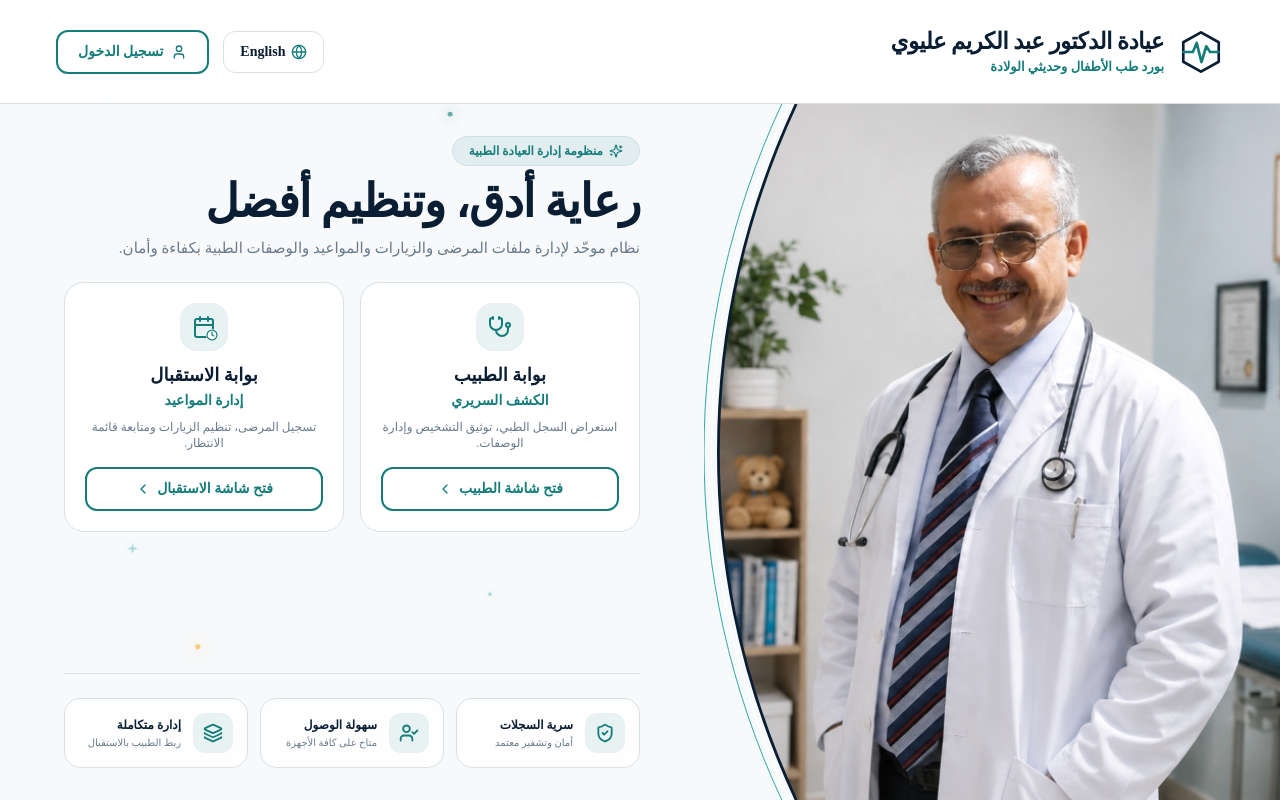
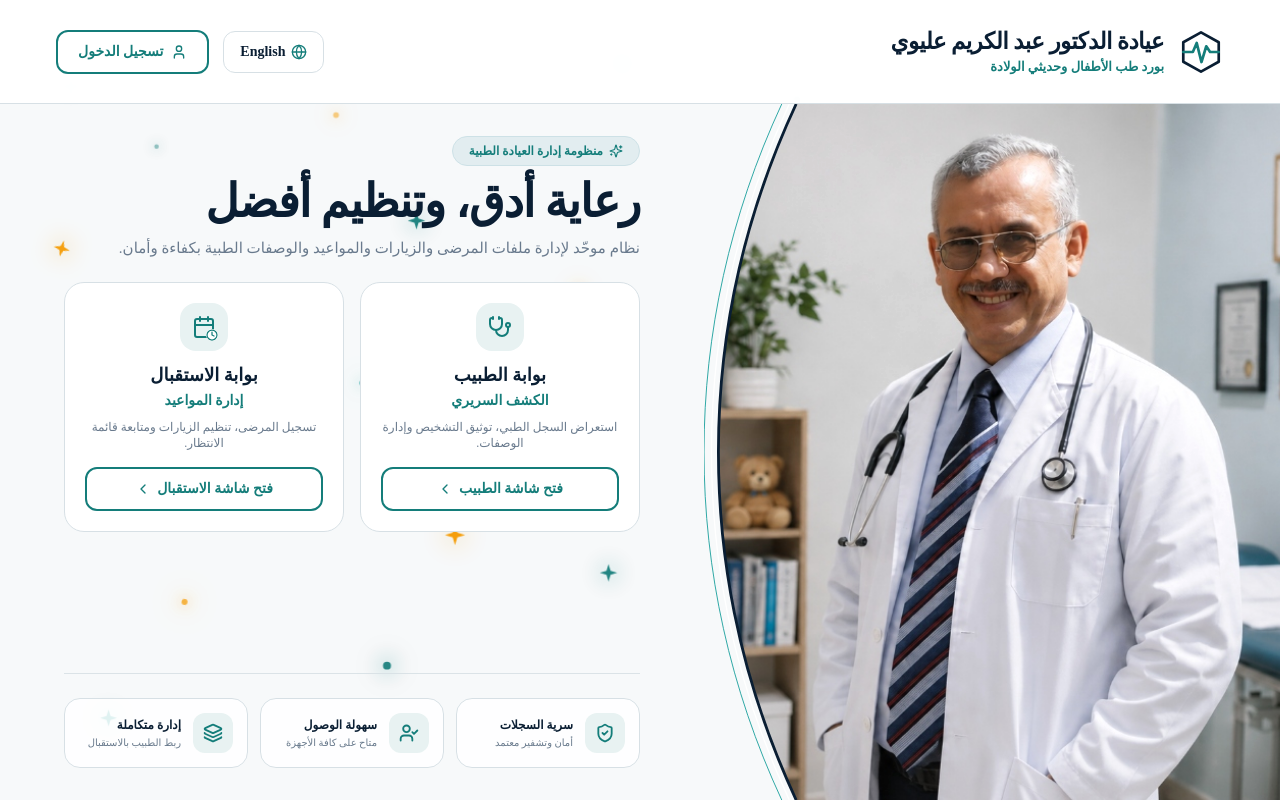
Before and after one commit to amnayahya-star/dr-kareem-clinic, a Next.js app: page / in a window 1280 px wide. Built offline with nearby package versions, Linux system fonts and the light colour scheme.

Commit message:
feat(ui): enhance ambient stars and sparkles brightness, glow, and visibility

```diff
--- a/src/app/globals.css
+++ b/src/app/globals.css
@@ -41,50 +41,50 @@
   -webkit-backdrop-filter: blur(12px);
 }
 
-/* Gentle Star Twinkle & Floating Keyframes */
+/* Vivid & Gentle Star Twinkle & Floating Keyframes */
 @keyframes star-float-slow {
   0%, 100% {
-    transform: translateY(0px) scale(1);
-    opacity: 0.2;
+    transform: translateY(0px) scale(0.95);
+    opacity: 0.45;
   }
   50% {
-    transform: translateY(-8px) scale(1.25);
-    opacity: 0.65;
+    transform: translateY(-10px) scale(1.35);
+    opacity: 0.95;
   }
 }
 
 @keyframes star-float-medium {
   0%, 100% {
-    transform: translateY(0px) translateX(0px) scale(0.9);
-    opacity: 0.15;
+    transform: translateY(0px) translateX(0px) rotate(0deg) scale(0.9);
+    opacity: 0.4;
   }
   50% {
-    transform: translateY(-12px) translateX(4px) scale(1.3);
-    opacity: 0.55;
+    transform: translateY(-14px) translateX(5px) rotate(15deg) scale(1.4);
+    opacity: 1;
   }
 }
 
 @keyframes star-pulse-gentle {
   0%, 100% {
-    opacity: 0.2;
-    transform: scale(0.85);
+    opacity: 0.45;
+    transform: scale(0.9);
   }
   50% {
-    opacity: 0.7;
-    transform: scale(1.35);
+    opacity: 1;
+    transform: scale(1.45);
   }
 }
 
 .animate-star-slow {
-  animation: star-float-slow 6s ease-in-out infinite;
+  animation: star-float-slow 5s ease-in-out infinite;
 }
 
 .animate-star-medium {
-  animation: star-float-medium 8s ease-in-out infinite;
+  animation: star-float-medium 6.5s ease-in-out infinite;
 }
 
 .animate-star-pulse {
-  animation: star-pulse-gentle 5s ease-in-out infinite;
+  animation: star-pulse-gentle 4.5s ease-in-out infinite;
 }
 
 /* Custom print rules for doctor prescription print template */
--- a/src/app/page.tsx
+++ b/src/app/page.tsx
@@ -17,27 +17,41 @@ import {
   Sparkles,
 } from "lucide-react";
 
-// Peaceful ambient stars configuration
+// Vivid & Elegant Ambient Stars & Sparkles Configuration
 const AMBIENT_STARS = [
-  { top: "12%", left: "8%", size: 10, color: "#147D7A", isFourPoint: true, animation: "animate-star-slow", delay: "0s", duration: "7s" },
-  { top: "25%", left: "18%", size: 3.5, color: "#0C9A96", isFourPoint: false, animation: "animate-star-pulse", delay: "1.2s", duration: "5s" },
-  { top: "38%", left: "6%", size: 8, color: "#F59E0B", isFourPoint: true, animation: "animate-star-medium", delay: "2.4s", duration: "8s" },
-  { top: "52%", left: "22%", size: 3, color: "#147D7A", isFourPoint: false, animation: "animate-star-slow", delay: "0.8s", duration: "6s" },
-  { top: "68%", left: "10%", size: 9, color: "#0C9A96", isFourPoint: true, animation: "animate-star-pulse", delay: "3.1s", duration: "7.5s" },
-  { top: "82%", left: "15%", size: 4, color: "#F59E0B", isFourPoint: false, animation: "animate-star-medium", delay: "1.7s", duration: "6.5s" },
+  // Left Zone Sparkles
+  { top: "10%", left: "5%", size: 14, color: "#0C9A96", isSparkle: true, animation: "animate-star-slow", delay: "0s", duration: "6s" },
+  { top: "18%", left: "12%", size: 5, color: "#147D7A", isSparkle: false, animation: "animate-star-pulse", delay: "0.8s", duration: "4.5s" },
+  { top: "32%", left: "4%", size: 12, color: "#F59E0B", isSparkle: true, animation: "animate-star-medium", delay: "1.5s", duration: "7s" },
+  { top: "44%", left: "15%", size: 6, color: "#0C9A96", isSparkle: false, animation: "animate-star-slow", delay: "2.2s", duration: "5.5s" },
+  { top: "62%", left: "7%", size: 15, color: "#147D7A", isSparkle: true, animation: "animate-star-pulse", delay: "0.4s", duration: "6.5s" },
+  { top: "76%", left: "14%", size: 5, color: "#F59E0B", isSparkle: false, animation: "animate-star-medium", delay: "1.9s", duration: "5s" },
+  { top: "90%", left: "8%", size: 13, color: "#0C9A96", isSparkle: true, animation: "animate-star-slow", delay: "2.7s", duration: "7.5s" },
 
-  { top: "15%", left: "35%", size: 3.5, color: "#147D7A", isFourPoint: false, animation: "animate-star-slow", delay: "2s", duration: "8s" },
-  { top: "45%", left: "42%", size: 9, color: "#F59E0B", isFourPoint: true, animation: "animate-star-pulse", delay: "0.5s", duration: "6s" },
-  { top: "75%", left: "38%", size: 3, color: "#0C9A96", isFourPoint: false, animation: "animate-star-medium", delay: "3.5s", duration: "7s" },
+  // Center-Left Zone Sparkles
+  { top: "14%", left: "26%", size: 6, color: "#F59E0B", isSparkle: false, animation: "animate-star-pulse", delay: "1.1s", duration: "5s" },
+  { top: "28%", left: "32%", size: 13, color: "#147D7A", isSparkle: true, animation: "animate-star-slow", delay: "2.5s", duration: "6.5s" },
+  { top: "48%", left: "28%", size: 5, color: "#0C9A96", isSparkle: false, animation: "animate-star-medium", delay: "0.2s", duration: "4.5s" },
+  { top: "66%", left: "35%", size: 14, color: "#F59E0B", isSparkle: true, animation: "animate-star-pulse", delay: "1.7s", duration: "7s" },
+  { top: "84%", left: "30%", size: 6, color: "#147D7A", isSparkle: false, animation: "animate-star-slow", delay: "3s", duration: "6s" },
 
-  { top: "8%", left: "65%", size: 8, color: "#147D7A", isFourPoint: true, animation: "animate-star-slow", delay: "1s", duration: "9s" },
-  { top: "22%", left: "78%", size: 3.5, color: "#F59E0B", isFourPoint: false, animation: "animate-star-pulse", delay: "2.8s", duration: "5.5s" },
-  { top: "58%", left: "72%", size: 9, color: "#0C9A96", isFourPoint: true, animation: "animate-star-medium", delay: "0.3s", duration: "8s" },
-  { top: "85%", left: "82%", size: 4, color: "#147D7A", isFourPoint: false, animation: "animate-star-slow", delay: "2.2s", duration: "6.8s" },
+  // Middle Content Zone Sparkles
+  { top: "8%", left: "48%", size: 12, color: "#0C9A96", isSparkle: true, animation: "animate-star-medium", delay: "0.9s", duration: "6s" },
+  { top: "36%", left: "45%", size: 5, color: "#F59E0B", isSparkle: false, animation: "animate-star-pulse", delay: "2.1s", duration: "5s" },
+  { top: "72%", left: "47%", size: 13, color: "#147D7A", isSparkle: true, animation: "animate-star-slow", delay: "1.3s", duration: "7.5s" },
 
-  { top: "18%", left: "92%", size: 7, color: "#F59E0B", isFourPoint: true, animation: "animate-star-pulse", delay: "1.9s", duration: "7.2s" },
-  { top: "48%", left: "88%", size: 3, color: "#0C9A96", isFourPoint: false, animation: "animate-star-medium", delay: "3.8s", duration: "6.2s" },
-  { top: "78%", left: "95%", size: 8, color: "#147D7A", isFourPoint: true, animation: "animate-star-slow", delay: "0.9s", duration: "8.5s" },
+  // Center-Right Zone Sparkles
+  { top: "12%", left: "62%", size: 6, color: "#147D7A", isSparkle: false, animation: "animate-star-pulse", delay: "0.6s", duration: "4.8s" },
+  { top: "24%", left: "70%", size: 14, color: "#F59E0B", isSparkle: true, animation: "animate-star-slow", delay: "1.8s", duration: "6.8s" },
+  { top: "54%", left: "65%", size: 5, color: "#0C9A96", isSparkle: false, animation: "animate-star-medium", delay: "2.9s", duration: "5.2s" },
+  { top: "80%", left: "68%", size: 15, color: "#147D7A", isSparkle: true, animation: "animate-star-pulse", delay: "0.7s", duration: "7.2s" },
+
+  // Right Zone Sparkles
+  { top: "6%", left: "82%", size: 13, color: "#F59E0B", isSparkle: true, animation: "animate-star-slow", delay: "1.2s", duration: "6.5s" },
+  { top: "20%", left: "90%", size: 5, color: "#0C9A96", isSparkle: false, animation: "animate-star-pulse", delay: "2.4s", duration: "4.5s" },
+  { top: "42%", left: "85%", size: 14, color: "#147D7A", isSparkle: true, animation: "animate-star-medium", delay: "0.5s", duration: "7s" },
+  { top: "64%", left: "92%", size: 6, color: "#F59E0B", isSparkle: false, animation: "animate-star-slow", delay: "3.2s", duration: "5.5s" },
+  { top: "86%", left: "88%", size: 12, color: "#0C9A96", isSparkle: true, animation: "animate-star-pulse", delay: "1.6s", duration: "6.2s" },
 ];
 
 export default function HomePage() {
@@ -48,7 +62,7 @@ export default function HomePage() {
       className="min-h-screen bg-[#F7F9FA] flex flex-col font-sans text-[#0A1E33] selection:bg-[#147D7A] selection:text-white relative overflow-hidden"
       dir={isRTL ? "rtl" : "ltr"}
     >
-      {/* Ambient Peaceful Floating Stars Layer */}
+      {/* Ambient Vivid & Peaceful Floating Stars Layer */}
       <div className="absolute inset-0 pointer-events-none overflow-hidden z-10 select-none">
         {AMBIENT_STARS.map((star, idx) => (
           <div
@@ -61,15 +75,18 @@ export default function HomePage() {
               animationDuration: star.duration,
             }}
           >
-            {star.isFourPoint ? (
+            {star.isSparkle ? (
               <svg
                 width={star.size}
                 height={star.size}
                 viewBox="0 0 24 24"
                 fill={star.color}
-                className="opacity-60 drop-shadow-[0_0_6px_rgba(20,125,122,0.4)]"
+                style={{
+                  filter: `drop-shadow(0 0 ${star.size * 0.7}px ${star.color})`,
+                }}
               >
-                <path d="M12 0L14.5 9.5L24 12L14.5 14.5L12 24L9.5 14.5L0 12L9.5 9.5L12 0Z" />
+                {/* 4-point Diamond Star */}
+                <path d="M12 0L14.8 9.2L24 12L14.8 14.8L12 24L9.2 14.8L0 12L9.2 9.2L12 0Z" />
               </svg>
             ) : (
               <div
@@ -78,7 +95,7 @@ export default function HomePage() {
                   width: `${star.size}px`,
                   height: `${star.size}px`,
                   backgroundColor: star.color,
-                  boxShadow: `0 0 ${star.size * 3}px ${star.color}`,
+                  boxShadow: `0 0 ${star.size * 2.5}px ${star.color}, 0 0 ${star.size * 5}px ${star.color}`,
                 }}
               />
             )}
```
